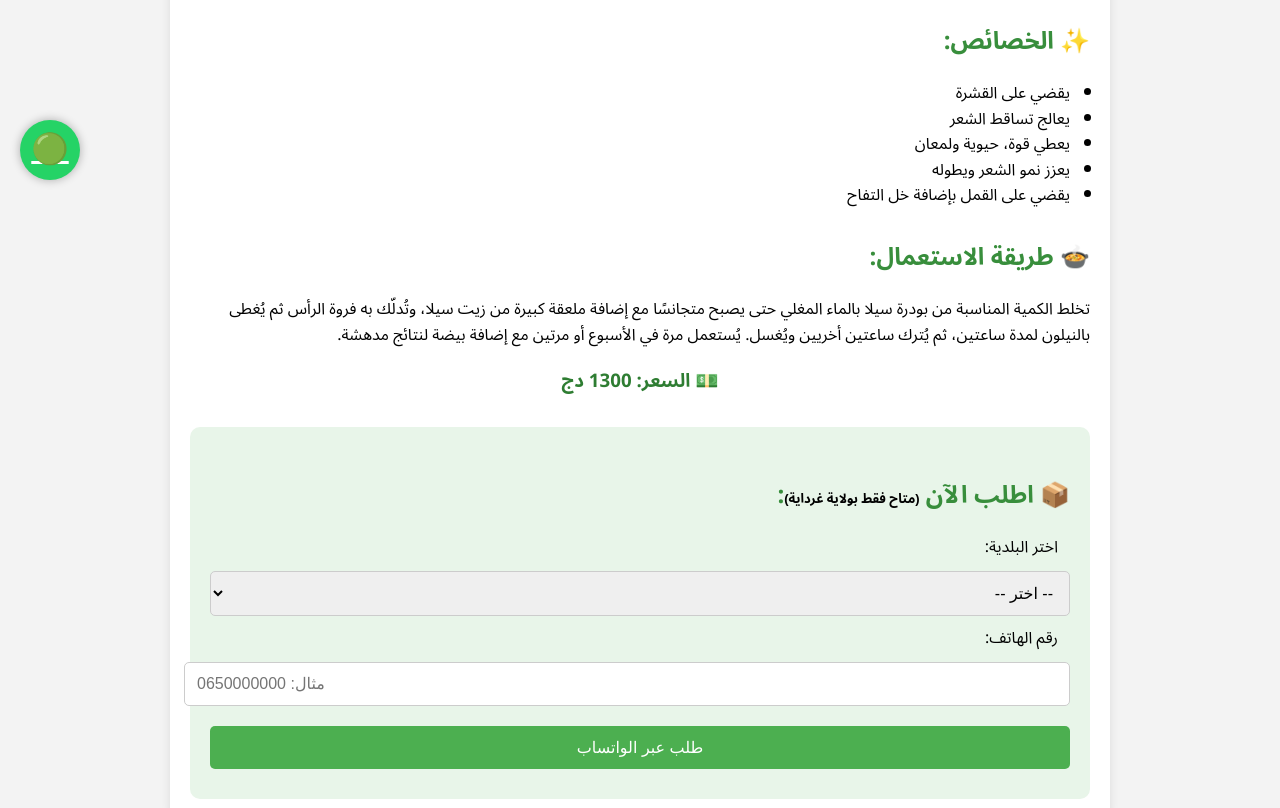
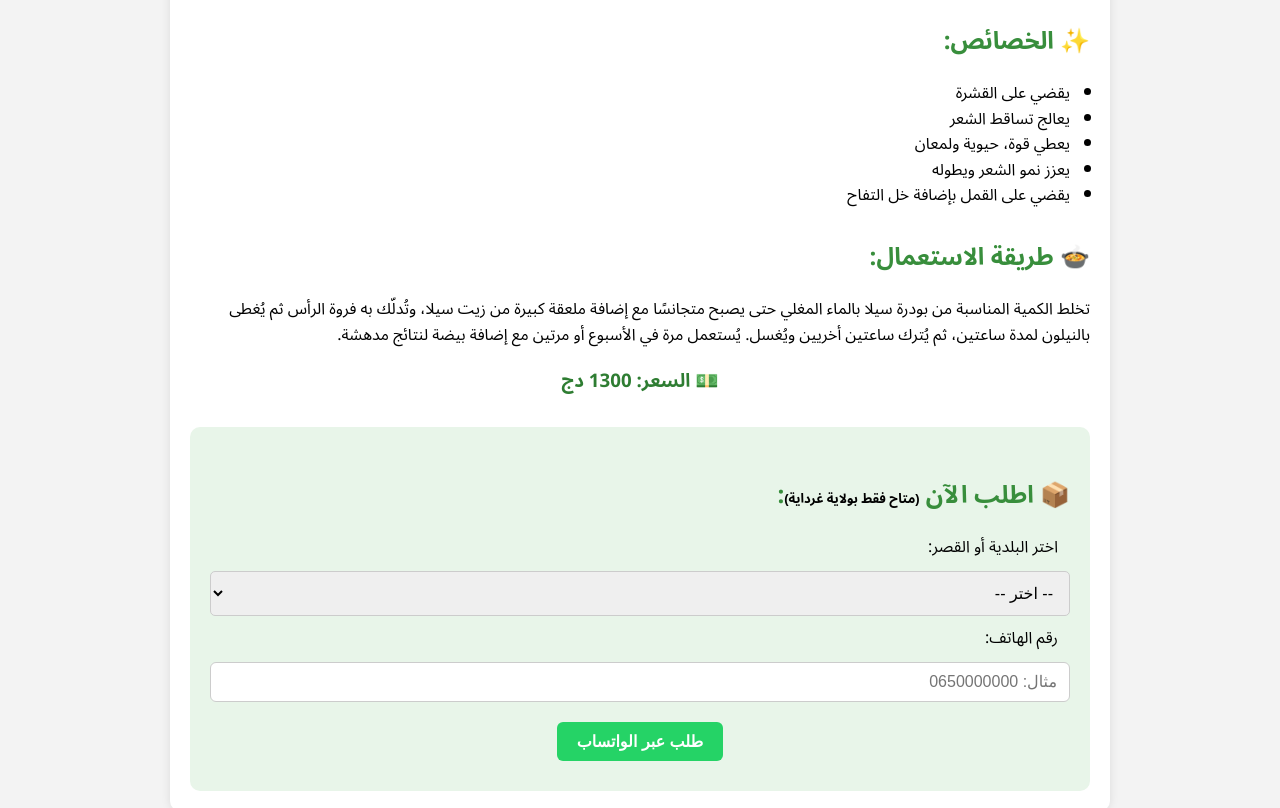
Before and after one commit to rafikhouda/silah-prodect0625, a plain HTML site: page index.html in a window 1280 px wide. Shown: the part 600-1408 px from the top of the page. Drawn offline with Linux system fonts and the light colour scheme.

Commit message:
Update Code

```diff
--- a/index.html
+++ b/index.html
@@ -66,13 +66,41 @@
 
     label,
     select,
-    input,
-    button {
+    input
+     {
       width: 100%;
       margin: 10px 0;
       padding: 12px;
       font-size: 1rem;
     }
+
+    button#order-btn{
+    padding: 10px 20px;
+    background-color: #25d366; /* لون واتساب */
+    color: white;
+    border: none;
+    border-radius: 6px;
+    font-size: 1rem;
+    font-weight: bold;
+    cursor: pointer;
+    width: auto;
+    display: block;       /* ← مهم */
+    margin: 10px auto;
+    }
+
+    button#order-btn:hover {
+  background-color: #1da851;
+}
+
+    input[type="tel"] {
+  width: 100%;
+  padding: 10px 12px;
+  border: 1px solid #ccc;
+  border-radius: 6px;
+  font-size: 1rem;
+  box-sizing: border-box;
+  direction: rtl;
+}
 
     select, input {
       border: 1px solid #ccc;
@@ -169,7 +197,7 @@
 
     <section class="order-section">
       <h2>📦 اطلب الآن <span>(متاح فقط بولاية غرداية)</span>:</h2>
-      <label for="commune">اختر البلدية:</label>
+      <label for="commune">اختر البلدية أو القصر:</label>
       <select id="commune">
         <option value="">-- اختر --</option>
         <option>غرداية</option>
@@ -188,9 +216,9 @@
       </select>
 
       <label for="phone">رقم الهاتف:</label>
-      <input type="tel" id="phone" placeholder="مثال: 0650000000"/>
+      <input type="tel" id="phone" name="phone" placeholder="مثال: 0650000000" required/>
 
-      <button onclick="sendWhatsAppOrder()">طلب عبر الواتساب</button>
+      <button id="order-btn" onclick="sendWhatsAppOrder()">طلب عبر الواتساب</button>
     </section>
   </div>
 
@@ -215,14 +243,14 @@
 }
 
     // عرض أيقونة واتساب عند نهاية الصفحة
-    window.addEventListener('scroll', function () {
-      const icon = document.getElementById('whatsappIcon');
-      if ((window.innerHeight + window.scrollY) >= document.body.offsetHeight - 100) {
-        icon.classList.add('visible');
-      } else {
-        icon.classList.remove('visible');
-      }
-    });
+    // window.addEventListener('scroll', function () {
+    //   const icon = document.getElementById('whatsappIcon');
+    //   if ((window.innerHeight + window.scrollY) >= document.body.offsetHeight - 100) {
+    //     icon.classList.add('visible');
+    //   } else {
+    //     icon.classList.remove('visible');
+    //   }
+    // });
   </script>
 
 </body>
```
